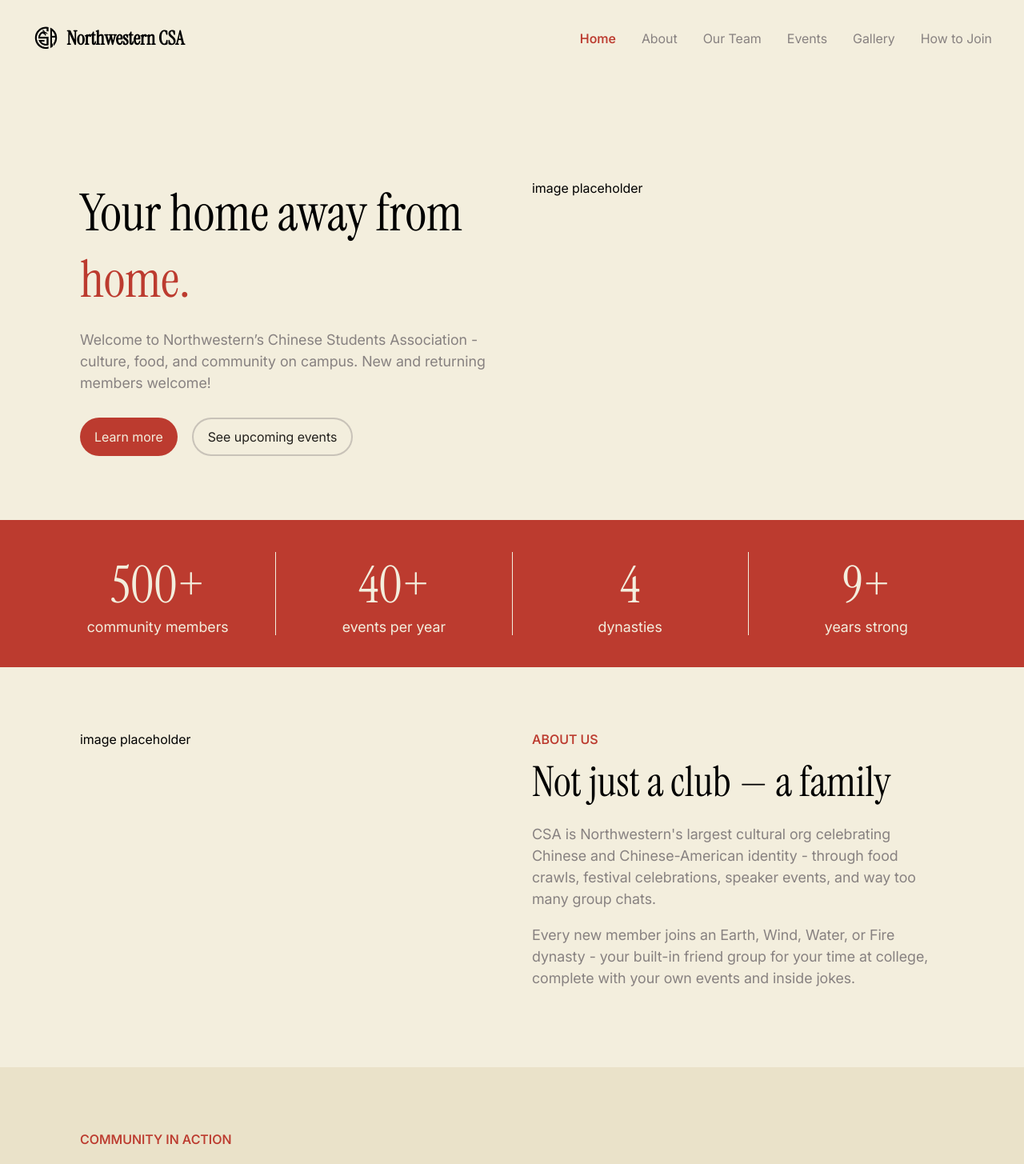
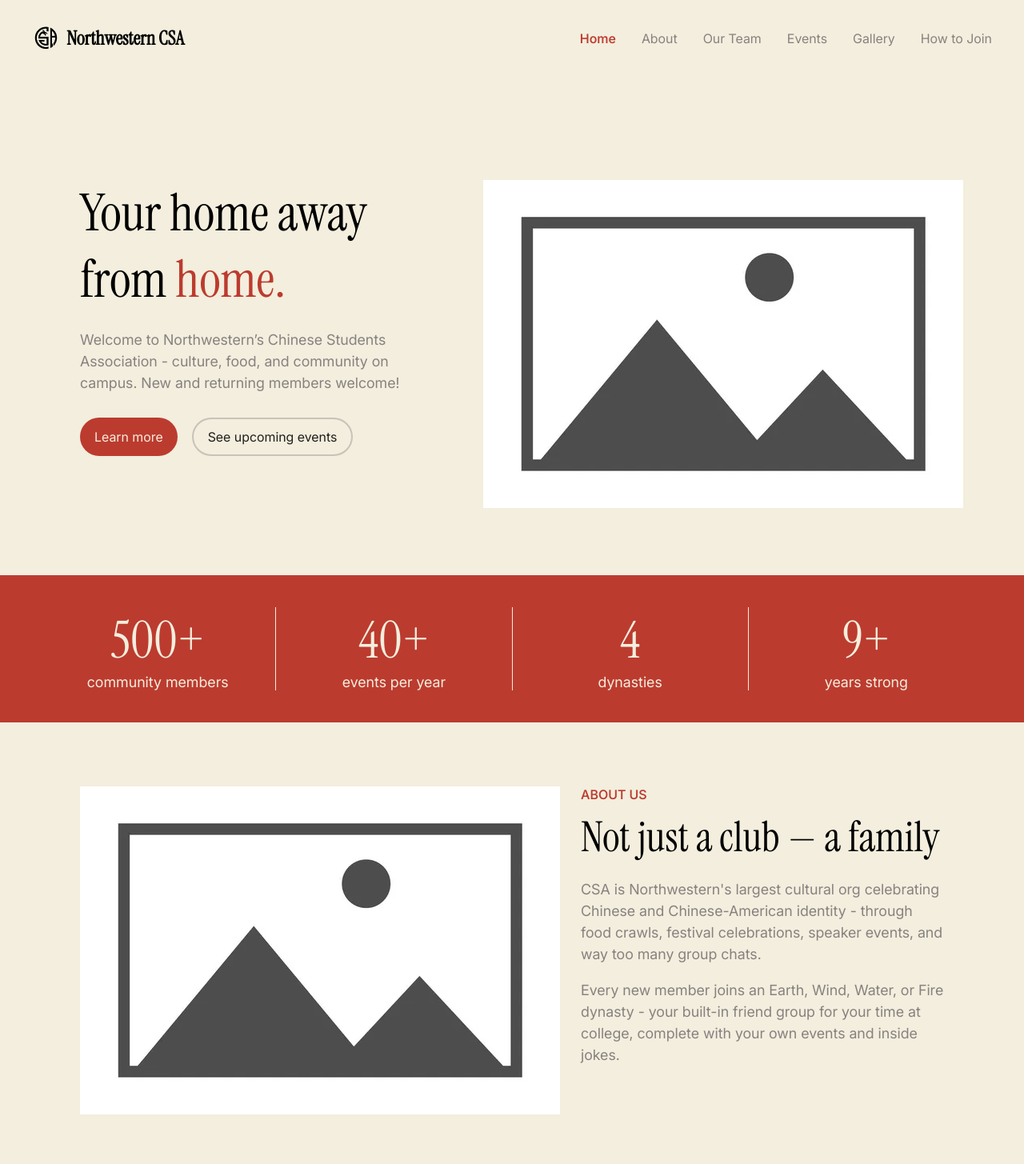
Before and after one commit to ariashi15/csa-website, a React (Vite) app: page / in a window 1280 px wide. Shown: the top 1455 px of the page at 80% size. Built offline with nearby package versions, Linux system fonts and the light colour scheme.

Commit message:
image placeholders

```diff
--- a/src/pages/Home.jsx
+++ b/src/pages/Home.jsx
@@ -42,7 +42,7 @@ function Home() {
           </div>
         </div>
         <div className="section-col">
-          <div>image placeholder</div>
+          <img src="src/assets/images/empty-image.png" />
         </div>
       </section>
       <section className="numbers-section">
@@ -53,7 +53,7 @@ function Home() {
       </section>
       <section className="two-col-section">
         <div className="section-col">
-          image placeholder
+          <img src="src/assets/images/empty-image.png" />
         </div>
         <div className="section-col">
           <SectionHeader title="Not just a club — a family" subtitle="About Us" />
```
